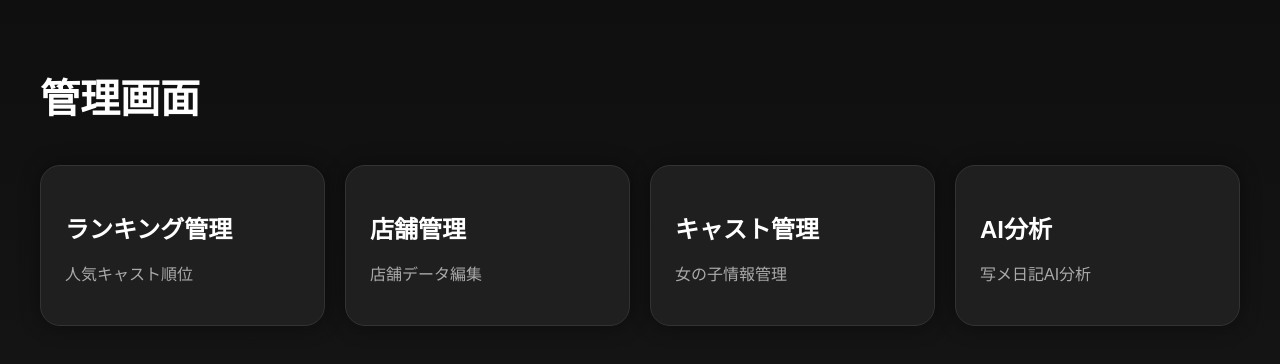
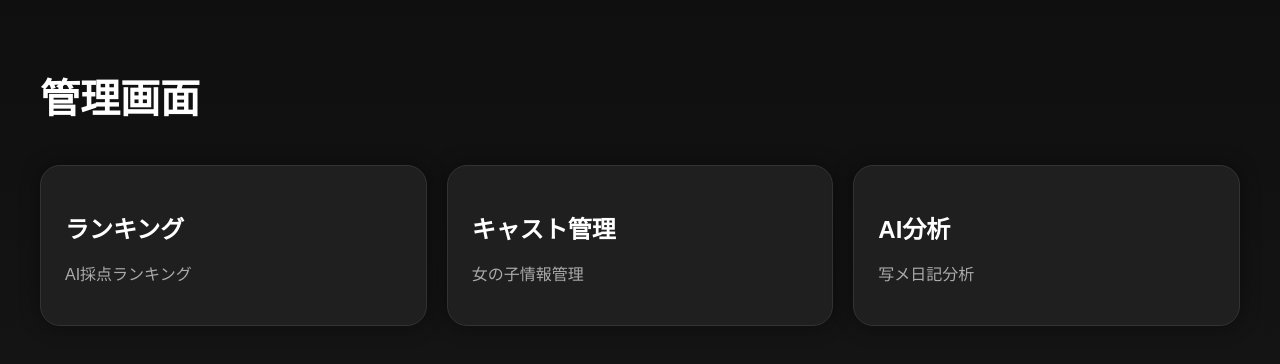
Before and after one commit to torakitikunnagano-design/shamenikki-ai-v2, a Next.js app: page /admin in a window 1280 px wide. Shown: the top 364 px of the page. Built offline with nearby package versions, Linux system fonts and the light colour scheme.

Commit message:
Update page.tsx

```diff
--- a/app/admin/page.tsx
+++ b/app/admin/page.tsx
@@ -1,16 +1,30 @@
+import Link from "next/link";
+
 export default function AdminPage() {
   const cards = [
-    { title: "ランキング管理", desc: "人気キャスト順位" },
-    { title: "店舗管理", desc: "店舗データ編集" },
-    { title: "キャスト管理", desc: "女の子情報管理" },
-    { title: "AI分析", desc: "写メ日記AI分析" },
+    {
+      title: "ランキング",
+      desc: "AI採点ランキング",
+      href: "/admin/scores",
+    },
+    {
+      title: "キャスト管理",
+      desc: "女の子情報管理",
+      href: "/admin/casts",
+    },
+    {
+      title: "AI分析",
+      desc: "写メ日記分析",
+      href: "/",
+    },
   ];
 
   return (
     <main
       style={{
         minHeight: "100vh",
-        background: "linear-gradient(to bottom, #0f0f0f, #1a1a1a)",
+        background:
+          "linear-gradient(to bottom, #0f0f0f, #1a1a1a)",
         color: "white",
         padding: "40px",
       }}
@@ -28,19 +42,28 @@ export default function AdminPage() {
       <div
         style={{
           display: "grid",
-          gridTemplateColumns: "repeat(auto-fit, minmax(240px, 1fr))",
+          gridTemplateColumns:
+            "repeat(auto-fit, minmax(240px, 1fr))",
           gap: "20px",
         }}
       >
         {cards.map((card) => (
+          <Link
+            key={card.title}
+            href={card.href}
+            style={{
+              textDecoration: "none",
+              color: "white",
+            }}
+          >
             <div
-            key={card.title}
               style={{
                 background: "#1f1f1f",
                 padding: "24px",
                 borderRadius: "20px",
                 border: "1px solid #333",
-              boxShadow: "0 0 20px rgba(0,0,0,0.4)",
+                boxShadow:
+                  "0 0 20px rgba(0,0,0,0.4)",
                 cursor: "pointer",
               }}
             >
@@ -61,6 +84,7 @@ export default function AdminPage() {
                 {card.desc}
               </p>
             </div>
+          </Link>
         ))}
       </div>
     </main>
```
Lines whose indentation alone changed are shown as unchanged.
